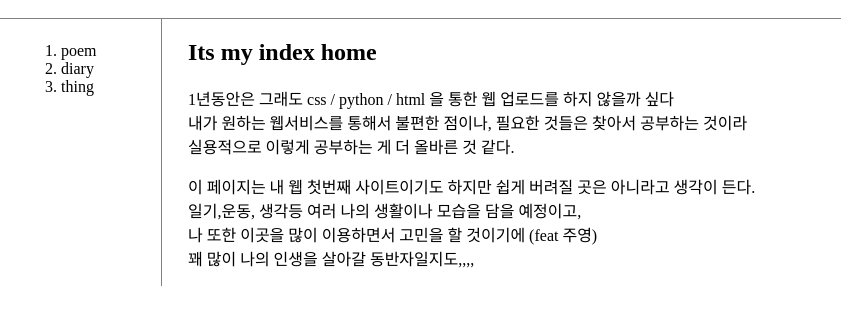
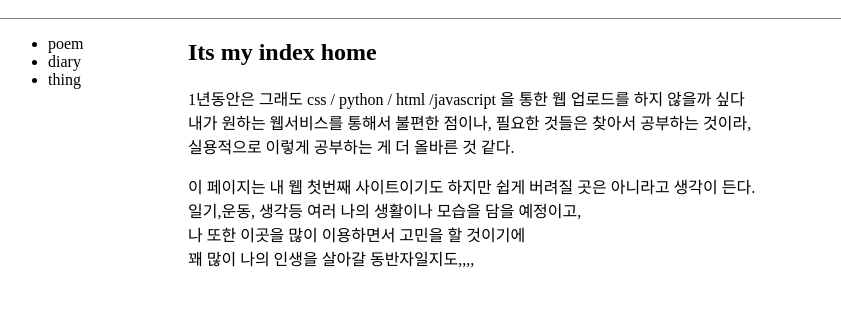
Before and after one commit to junyong0604/junyong0604.github.io, a plain HTML site: page index.html in a window 1280 px wide. Shown: the part 80-404 px from the top of the page, without its empty margins (22-863 px from the left). Drawn offline with Linux system fonts and the light colour scheme.

Commit message:
some modify

```diff
--- a/index.html
+++ b/index.html
@@ -1,29 +1,29 @@
 <!doctype html>
 <html>
 	<head>
-		<title> private thinking </title>
+		<title> Private Thinking </title>
 		<meta charset="utf-8">
 		<link	rel="stylesheet" href="style.css"
 	</head>
 <body>
 	<h1><a href="index.html">Hello its my home</a></h1>
 <div id="grid">
-	<ol>
+	<ul>
 		<li><a href="poem.html">poem</a></li>
 		<li><a href="diary.html">diary</a></li>
 		<li><a href="thing.html">thing</a></li>
-	</ol>
+	</ul>
 	<div>
 	<h2> Its my index home </h2>
-<p>1년동안은 그래도 css / python / html 을 통한 웹 업로드를 하지 않을까 싶다	<br>
-	내가 원하는 웹서비스를 통해서 불편한 점이나, 필요한 것들은 찾아서 공부하는 것이라	<br>
+<p>1년동안은 그래도 css / python / html /javascript 을 통한 웹 업로드를 하지 않을까 싶다	<br>
+	내가 원하는 웹서비스를 통해서 불편한 점이나, 필요한 것들은 찾아서 공부하는 것이라,<br>
 	실용적으로 이렇게 공부하는 게 더 올바른 것 같다.<br>
 </p>
 
 <p>
 	이 페이지는 내 웹 첫번째 사이트이기도 하지만 쉽게 버려질 곳은 아니라고 생각이 든다.<br>
 	일기,운동, 생각등 여러 나의 생활이나 모습을 담을 예정이고,<br>
-	나 또한 이곳을 많이 이용하면서 고민을 할 것이기에 (feat 주영) <br>
+	나 또한 이곳을 많이 이용하면서 고민을 할 것이기에<br>
 	꽤 많이 나의 인생을 살아갈 동반자일지도,,,,
 </p>
 	</div>
```
